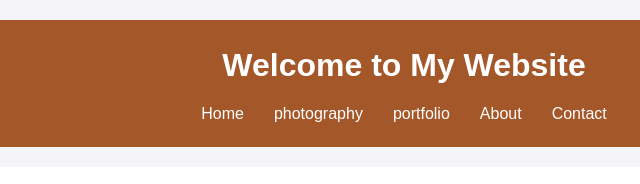
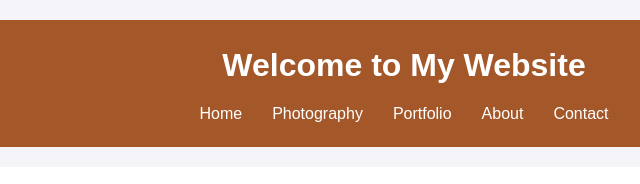
Before and after one commit to picansomichael/mikefolio, a plain HTML site: page index.html in a window 1280 px wide. Shown: the top 184 px of the page, 236-876 px from the left. Drawn offline with Linux system fonts and the light colour scheme.

Commit message:
Update index.html

```diff
--- a/index.html
+++ b/index.html
@@ -12,8 +12,8 @@
     <nav>
       <ul>
         <li><a href="#">Home</a></li>
-        <li><a href="photography.html">photography</a></li>
-        <li><a href="portfolio.html">portfolio</a></li>
+        <li><a href="photography.html">Photography</a></li>
+        <li><a href="portfolio.html">Portfolio</a></li>
         <li><a href="#">About</a></li>
         <li><a href="#">Contact</a></li>
       </ul>
```
